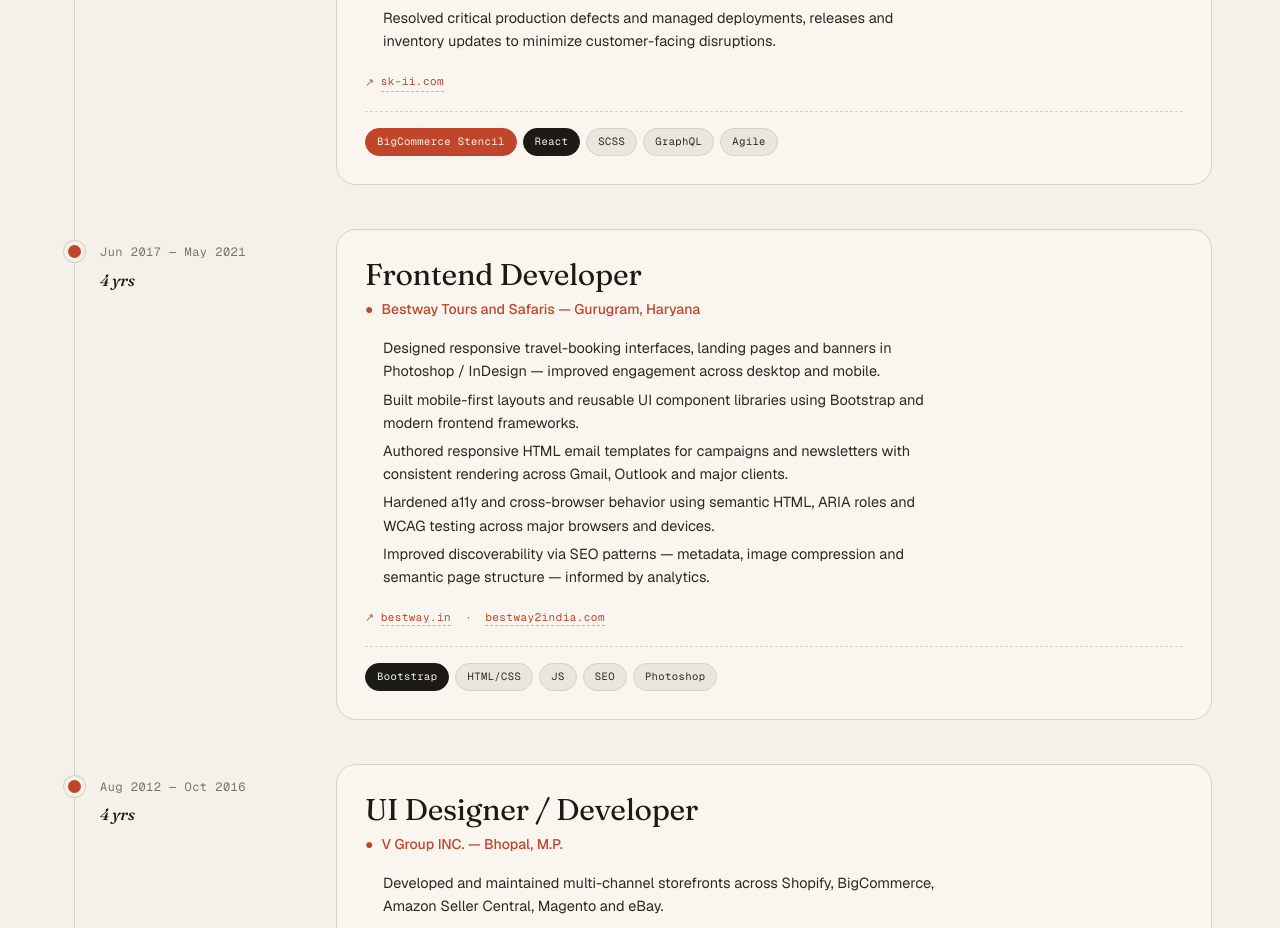
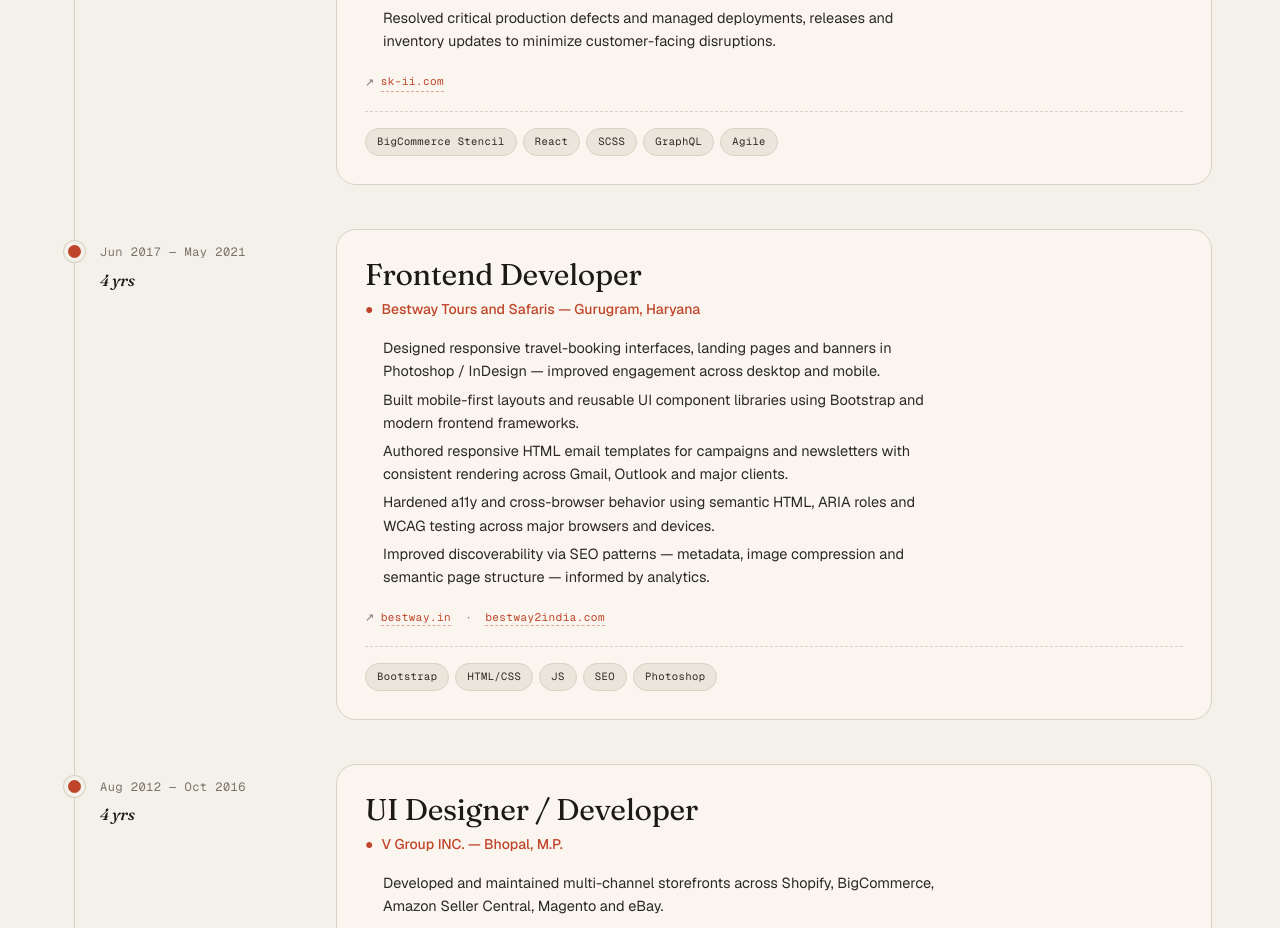
Before and after one commit to harshachouhan2016/harsha-mandloi, a React (Vite) app: page / in a window 1280 px wide. Shown: the part 3920-4848 px from the top of the page. Built offline with nearby package versions, Linux system fonts and the light colour scheme.

Commit message:
Made changes in content

```diff
--- a/src/data/experience.js
+++ b/src/data/experience.js
@@ -29,8 +29,8 @@
     ],
     link: { label: 'sk-ii.com', href: 'https://www.sk-ii.com/' },
     stack: [
-      { label: 'BigCommerce Stencil', variant: 'warm' },
-      { label: 'React', variant: 'solid' },
+      { label: 'BigCommerce Stencil'},
+      { label: 'React'},
       { label: 'SCSS' },
       { label: 'GraphQL' },
       { label: 'Agile' },
@@ -53,7 +53,7 @@
       { label: 'bestway2india.com', href: 'http://bestway2india.com/' },
     ],
     stack: [
-      { label: 'Bootstrap', variant: 'solid' },
+      { label: 'Bootstrap' },
       { label: 'HTML/CSS' },
       { label: 'JS' },
       { label: 'SEO' },
```
